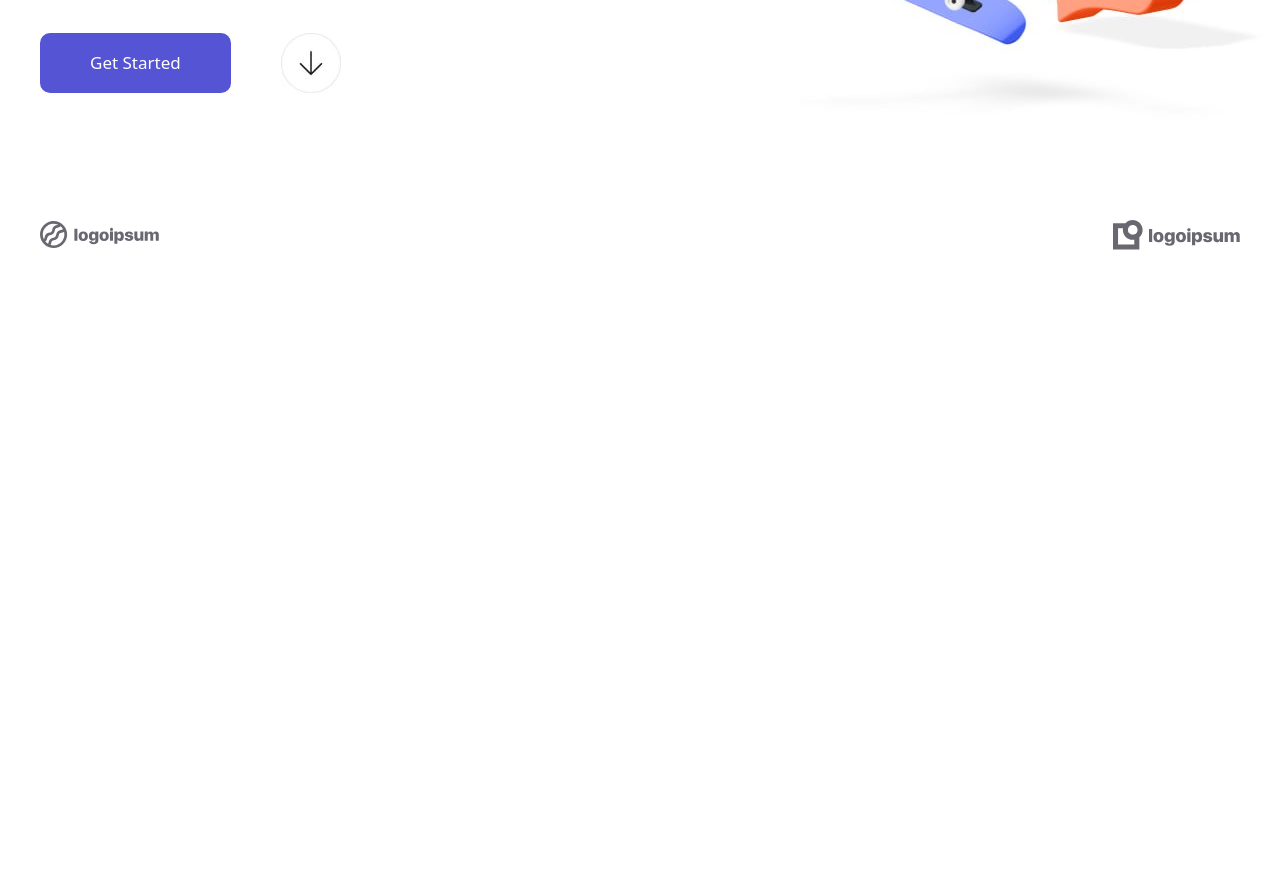
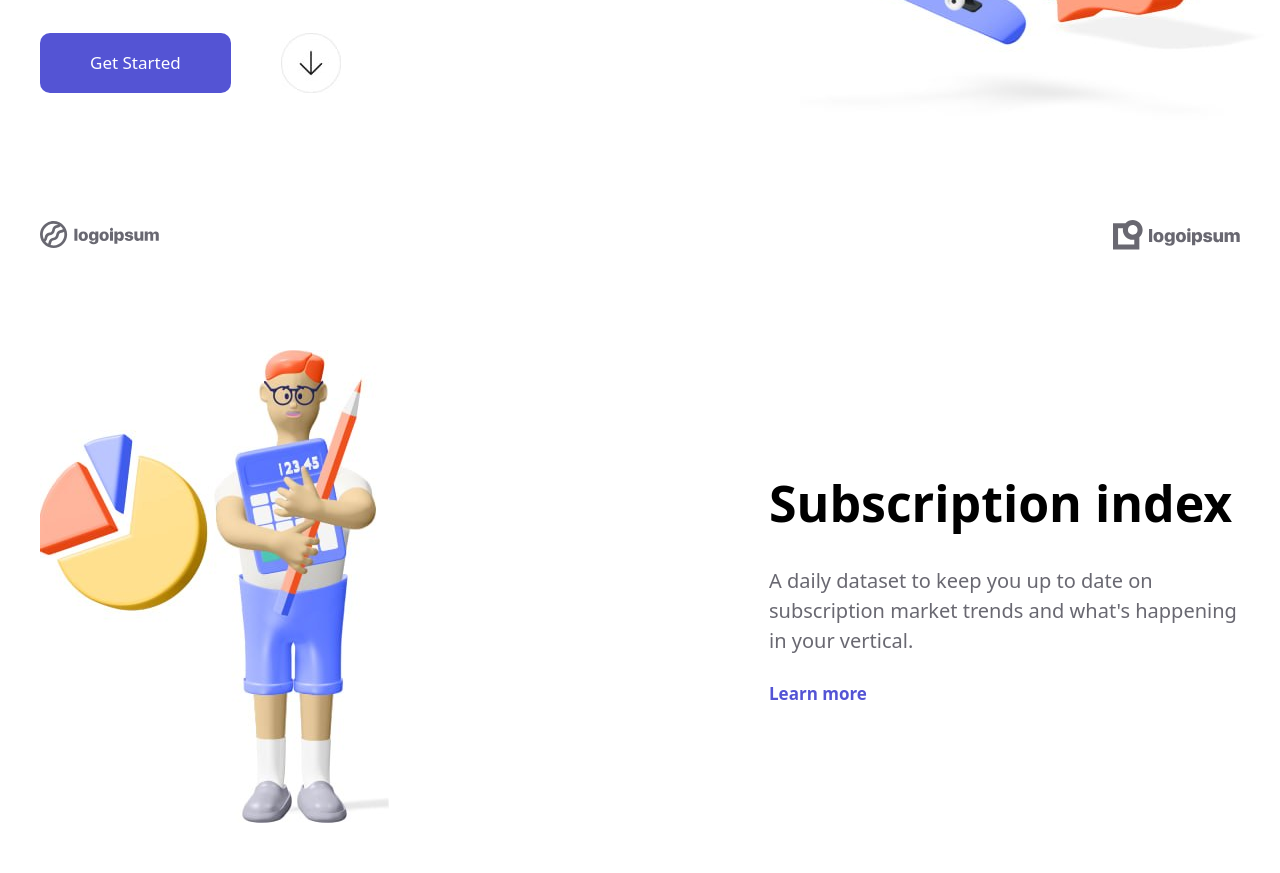
Before and after one commit to rxmnw/tailwind, a website: page index.html in a window 1280 px wide. Shown: the part 660-1533 px from the top of the page. Before the commit the page ends 960 px from the top, so only its background shows below. Drawn offline with Linux system fonts and the light colour scheme.

Commit message:
section4

```diff
--- a/index.html
+++ b/index.html
@@ -49,7 +49,7 @@
         <img src="Group3.svg" alt="" />
         <img src="Group4.svg" alt="" />
       </section>
-      <!--<section
+      <section
         class="flex max-w-300 m-auto justify-between items-center py-[50px] gap-[380px]" >
         <img src="./photo_2026-04-16_15-30-44.jpg" alt="" />
         <aside class="flex flex-col items-start gap-[25px]">
@@ -63,7 +63,7 @@
           </button>
         </aside>
       </section>
-      <section
+      <!--<section
         class="flex max-w-300 m-auto justify-between items-center py-[50px] gap-[380px]">
         <aside class="flex flex-col items-start gap-[25px]">
           <h1 class="text-[50px] font-bold">In-depth metrics</h1>
```
